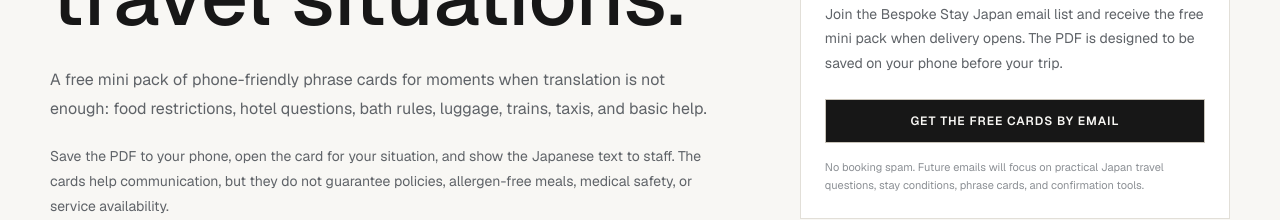
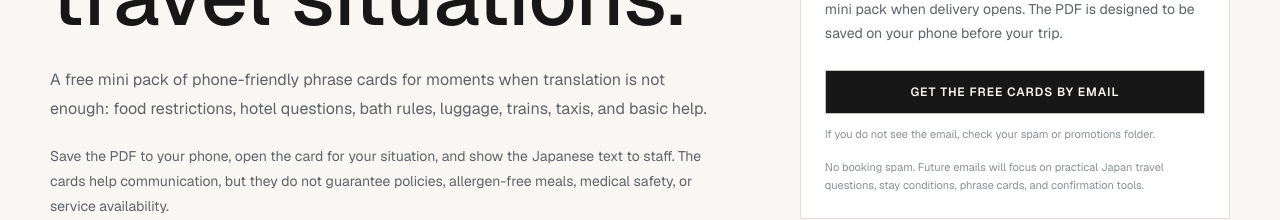
Before and after one commit to AMATSUGI-120/bespokestayjapan-mvp, a Next.js app: page /free-japan-phrase-cards in a window 1280 px wide. Shown: the part 410-630 px from the top of the page. Built offline with nearby package versions, Linux system fonts and the light colour scheme; no server answers.

Commit message:
Add signup email delivery note

```diff
--- a/components/LeadMagnetSignupCta.tsx
+++ b/components/LeadMagnetSignupCta.tsx
@@ -25,6 +25,7 @@
   return (
     <div className="grid gap-3">
       {subscribeUrl ? (
+        <>
           <a
             href={subscribeUrl}
             target="_blank"
@@ -34,6 +35,10 @@
           >
             {leadMagnet.ctaLabel}
           </a>
+          <p className="text-[11px] leading-[1.6] text-[var(--bsj-text-light)]">
+            If you do not see the email, check your spam or promotions folder.
+          </p>
+        </>
       ) : (
         <button
           type="button"
--- a/components/PhraseCardsSignupCta.tsx
+++ b/components/PhraseCardsSignupCta.tsx
@@ -20,6 +20,7 @@
   }
 
   return (
+    <div className="grid gap-3">
       <a
         href={subscribeUrl}
         target="_blank"
@@ -34,5 +35,9 @@
       >
         Get the free cards by email
       </a>
+      <p className="text-[11px] leading-[1.6] text-[var(--bsj-text-light)]">
+        If you do not see the email, check your spam or promotions folder.
+      </p>
+    </div>
   );
 }
```
Lines whose indentation alone changed are shown as unchanged.
